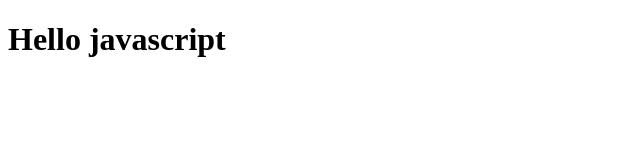
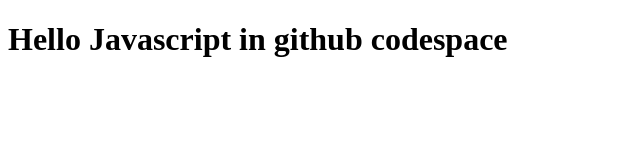
Before and after one commit to Wasim2030/JS-PC1, a plain HTML site: page 05_fifthFolder/1_one/index.html in a window 1280 px wide. Shown: the whole page, without its empty margins (0-640 px from the left). Drawn offline with Linux system fonts and the light colour scheme.

```diff
--- a/05_fifthFolder/1_one/index.html
+++ b/05_fifthFolder/1_one/index.html
@@ -6,6 +6,6 @@
     <title>Document</title>
 </head>
 <body>
-    <h1>Hello javascript</h1>
+    <h1>Hello Javascript in github codespace</h1>
 </body>
 </html>
```
